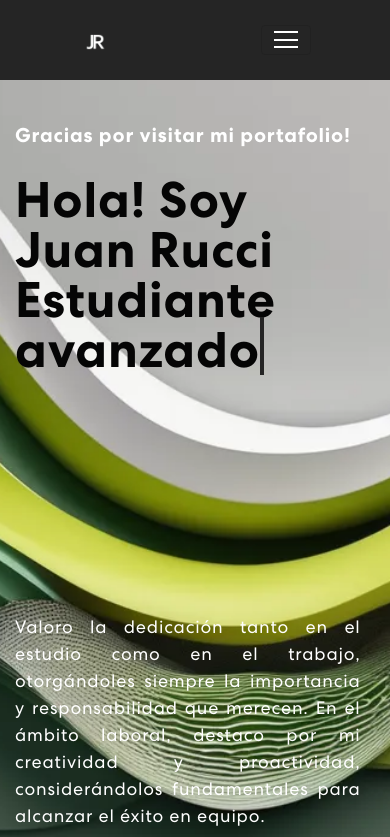
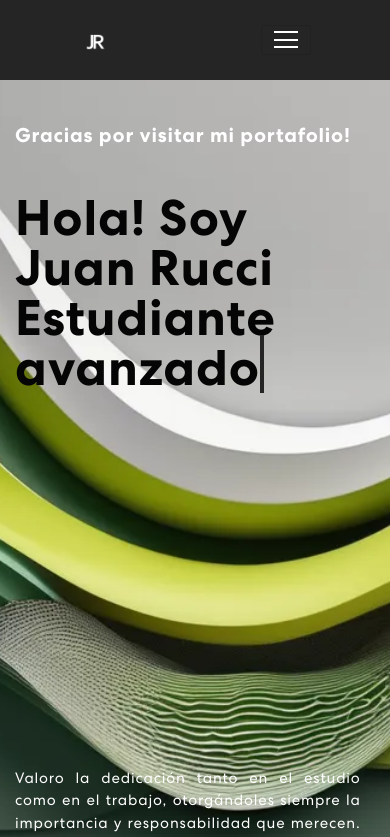
Before and after one commit to Ju4n113/portafolio-juan-rucci, a React (Create React App) app: page / in a window 390 px wide. Shown: the top 837 px of the page. Built offline with nearby package versions, Linux system fonts and the light colour scheme.

Commit message:
Banner Responsive

```diff
--- a/src/App.css
+++ b/src/App.css
@@ -496,12 +496,14 @@ nav.navbar .navbar-toggler[aria-expanded="true"] .navbar-toggler-icon {
 
   .banner .txt-rotate {
     margin-bottom: 5px; /* Espaciado debajo del texto rotatorio en pantallas pequeñas */
+    overflow:hidden ;
   }
 
   .banner p {
-    font-size: 18px;
-    margin-bottom: 11rem;
+    font-size: 15px;
+     margin-bottom: 0rem;
   }
+
 }
 
 @media (min-width: 768px) and (max-width: 1500px) {
```
